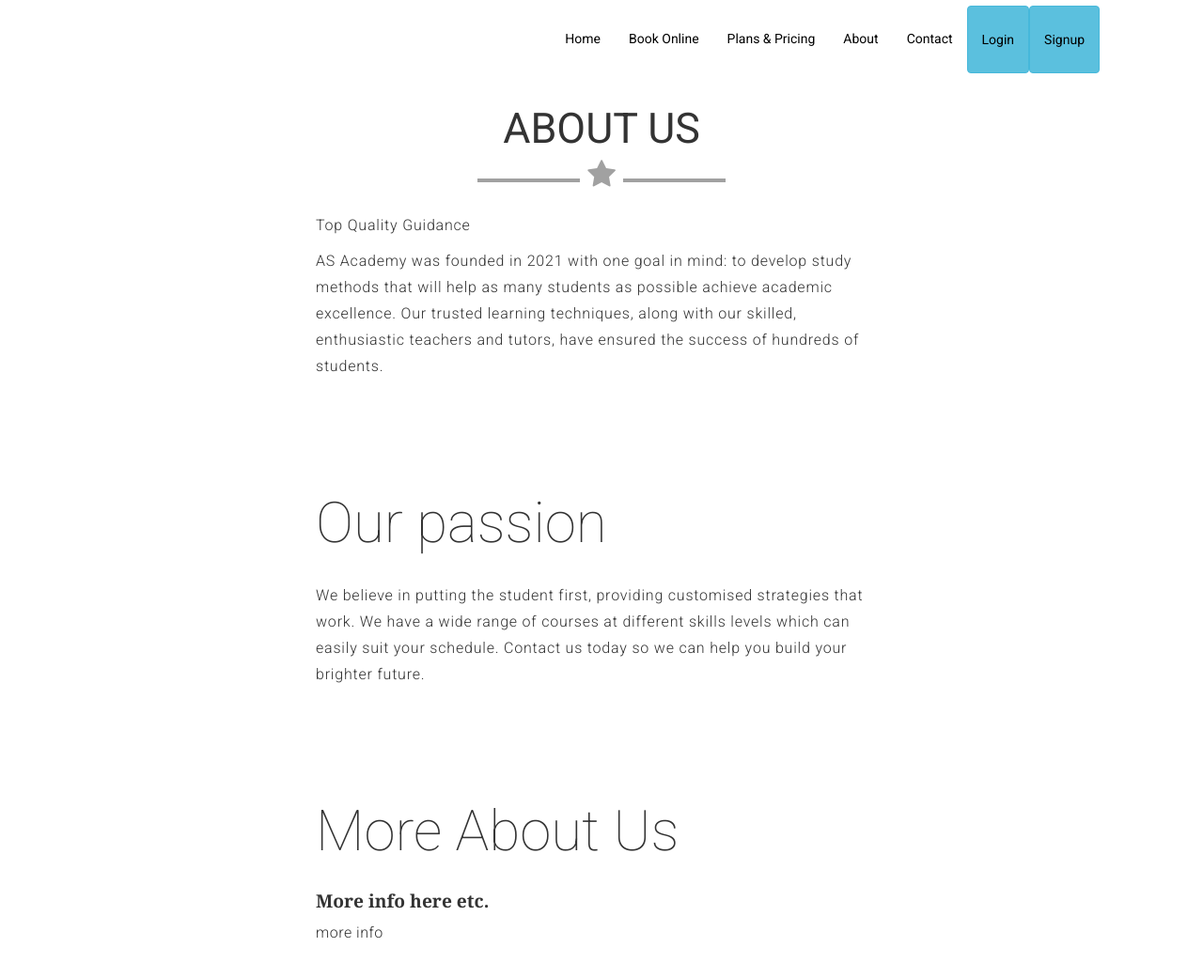
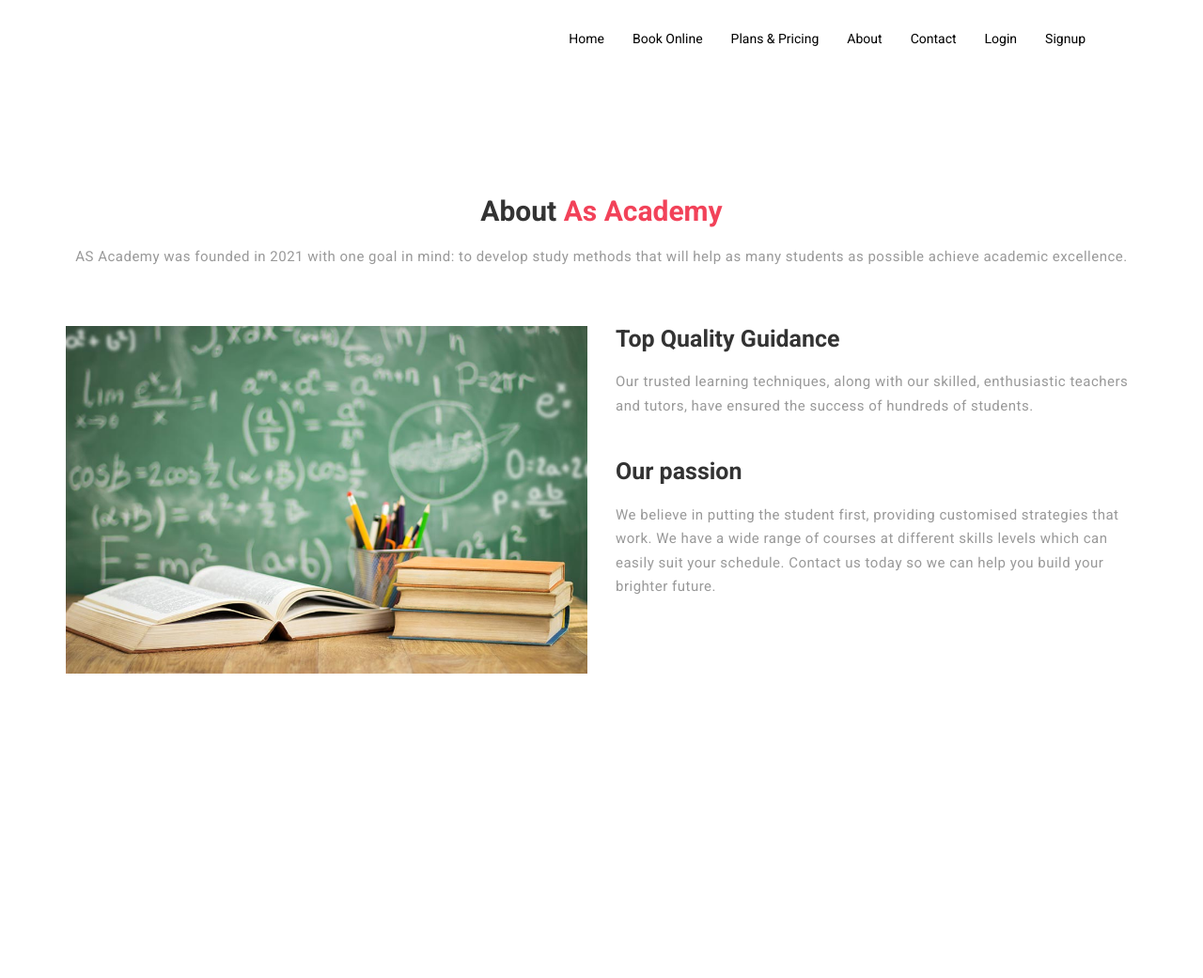
Before and after one commit to rising-stark/edtech_asacademy, a Django app: page /about/ in a window 1280 px wide. Shown: the whole page at 94% size. After the commit the page ends 717 px from the top, so only its background shows below. Run offline with Django 3.2, Linux system fonts and the light colour scheme; some libraries are stand-ins or nearby versions.

```diff
--- a/src/static/css/about.css
+++ b/src/static/css/about.css
@@ -1,196 +1,51 @@
-
-
-.introduction > p,
-.location > p,
-.content-footer > p {
-  font-weight: 300;
-  letter-spacing: 0.05em;
+.about {
+  padding: 130px 0;
 }
 
+.about .heading h2 {
+  font-size: 30px;
+  font-weight: 700;
+  margin: 0;
+  padding: 0;
 
-.questions > h2 {
-  font-family: "Gentium Book Basic", Georgia, serif;
-  font-size: 1.2em;
-  font-weight: bold;
 }
 
-/* -------------------------
-      Global Styles
-   -------------------------*/
-
-
-.starcontainer h2 {
-  font-size: 2.8em;
-  margin-bottom: 0.2em;
+.about .heading h2 span {
+  color: #F24259;
 }
 
-
-.starcontainerportfolio > h2 {
-  text-align: center;
-  font-size: 2.8em;
-  margin-bottom: 0.2em;
+.about .heading p {
+  font-size: 15px;
+  font-weight: 400;
+  line-height: 1.7;
+  color: #999999;
+  margin: 20px 0 60px;
+  padding: 0;
 }
 
-
-.fa-star {
-  margin-bottom: 0 auto;
+.about h3 {
+  font-size: 25px;
+  font-weight: 700;
+  margin: 0;
+  padding: 0;
 }
 
-
-hr {
-  border: 2px solid #a1a1a1;
-  width: 15.7em;
-  margin-top: -1em;
-  margin-bottom: 2em;
-  background-color: white;
+.about p {
+  font-size: 15px;
+  font-weight: 400;
+  line-height: 1.7;
+  color: #999999;
+  margin: 20px 0 15px;
+  padding: 0;
 }
 
-
-hr, .fa-star {
-  background-color: #fff;
-  padding: 0 .25em
+.about h4 {
+  font-size: 15px;
+  font-weight: 500;
+  margin: 8px 0;
 }
 
-
-.starcontainer .fa {
-  color: #a1a1a1;
+.about h4 i {
+  color: #F24259;
+  margin-right: 10px;
 }
-
-
-.starcontainerportfolio .fa {
-  color: #a1a1a1;
-  display: inline-block;
-}
-
-
-/* -------------------------
-      Layout Declarations
-   -------------------------*/
-
-
-.masthead-heading,
-.masthead-intro,
-.content-footer,
-.starcontainer,
-.starcontainerportfolio {
-  text-align: center;
-}
-
-
-.masthead {
-  background-image: url("https://unsplash.imgix.net/5/night-city.jpg?q=75&fm=jpg&s=17d530aa2cd2080b1aba21843cc5f433");
-  background-repeat: no-repeat;
-  border-top: solid 1em #a1a1a1;
-  border-bottom: solid 1em #a1a1a1;
-  background-size: cover;
-  padding: 6em 0;
-}
-
-
-.masthead > img {
-  max-height: 6em;
-  border-radius: 150%;
-  display: block;
-  margin: 0 auto;
-  border: 4px solid #a1a1a1;
-}
-
-
-.masthead-intro {
-  margin-bottom: 0.1em;
-  font-family: 'Shadows Into Light', cursive;
-  font-size: 2em;
-}
-
-
-.masthead-heading {
-  margin-top: -0.2em;
-  font-family: 'Shadows Into Light', cursive;
-  font-weight: bold;
-  font-size: 6em;
-  letter-spacing: -0.02em;
-  text-transform: uppercase;
-}
-
-
-.content-footer,
-.introduction,
-.location,
-.questions {
-  max-width: 38em;
-  margin-left: auto;
-  margin-right: auto;
-  margin-top: 2em;
-}
-
-
-.questions {
-  padding-bottom: 1.5em;
-}
-
-/* -------------------------
-        Footer
-   -------------------------*/
-.social {
-  padding: 0;
-  list-style: none;
-}
-
-
-section > h1 {
-  margin-top: 2em;
-}
-
-
-.social > li {
-  display: inline-block;
-  padding-right: 1em;
-}
-
-
-.content-footer > p {
-  color: white;
-}
-
-
-.content-footer > a {
-  margin-right: 0.1em;
-}
-
-
-.content-footer {
-  background-color: #282828;
-  max-width: 100%;
-  padding: 4em 0;
-}
-
-
-/* -------------------------
-        Media query
-   -------------------------*/
-
-
-@media only screen and (max-width: 500px) {
-    .img-responsive {
-      /*margin-top: -1em;*/
-    }
-    .box:nth-child(1n+2) {
-      border-top: 3px solid #a1a1a1;
-      padding-top: 3em;
-    }
-    .box {
-     display: block;
-     width: 75%;
-     padding-left: 2em;
-     padding-top: 0;
-   }
-   .content-footer {
-    font-size: 0.8em;
-  }
-  .masthead {
-    padding: 3em 0;
-  }
-  .masthead-heading {
-    font-size: 3em;
-  }
-}
--- a/src/static/js/main.js
+++ b/src/static/js/main.js
@@ -45,3 +45,9 @@ $(document).ready(function() {
             duration:1000
           });
         });
+
+
+        function toggleForm() {
+          var container = document.querySelector(".container");
+          container.classList.toggle("active");
+        }
--- a/src/templates/about.html
+++ b/src/templates/about.html
@@ -13,26 +13,35 @@
 
     {% include "navbar.html" %}
 
-<!-- ***** About me ***** -->
+    <section class="about" id="about">
+      <div class="container">
+          <div class="heading text-center">
+              <h2>About
+                  <span>As Academy</span></h2>
+              <p>AS Academy was founded in 2021 with one goal in mind: to develop study methods
+                that will help as many students as possible achieve academic excellence.
 
-<section class="introduction">
-  <div class="starcontainer">
-    <h2>ABOUT US</h2>
-    <i class="fa fa-star fa-2x"></i>
-    <hr class="star"></hr>
-  </div>
-    <p>Top Quality Guidance</p>
 
-    <p>AS Academy was founded in 2021 with one goal in mind: to develop study methods that will help as many students as possible achieve academic excellence. Our trusted learning techniques, along with our skilled, enthusiastic teachers and tutors, have ensured the success of hundreds of students.</p>
-</section>
+              </p>
+          </div>
+          <div class="row">
+              <div class="col-lg-6">
+                  <img src="{% static 'images/about.jpg' %}" alt="about" class="img-fluid" >
+              </div>
+              <div class="col-lg-6">
+                  <h3>Top Quality Guidance</h3>
+                  <p>  Our trusted learning techniques, along with our skilled, enthusiastic teachers and
+                    tutors, have ensured the success of hundreds of students.</p>
+         <br>
 
-<section class="location">
-    <h1>Our passion</h1>
-    <p>We believe in putting the student first, providing customised strategies that work. We have a wide range of courses at different skills levels which can easily suit your schedule. Contact us today so we can help you build your brighter future.</p>
-</section>
+                      <h3>Our passion</h3>
+                      <p>We believe in putting the student first, providing customised strategies that work.
+                        We have a wide range of courses at different skills levels which can easily suit your schedule.
+                         Contact us today so we can help you build your brighter future.</p>
 
-<section class="questions">
-    <h1>More About Us</h1>
-      <h2>More info here etc.</h2>
-       <p>more info</p>
-</section>
+                      </div>
+                  </div>
+              </div>
+          </div>
+      </div>
+  </section>
--- a/src/templates/navbar.html
+++ b/src/templates/navbar.html
@@ -6,7 +6,7 @@
           <div class="navigation-bar">
 
 
-      <!--    <span><a class="logo" href="#"><img class="logo" src="logoas.png"/></a></span>  logo needs resizing -->
+
 
 
               <button type="button" class="navbar-toggle">
@@ -31,10 +31,10 @@
                 <li><a href="/contact">Contact</a></li>
                 {% if request.user.is_authenticated %}
                 <li><a href="/profile">Welcome, <b><em>{{ request.user}}</em></b>&nbsp;&nbsp;<i class="fa fa-user"></i></a></li>
-                <li><a href="/logout" class="btn btn-info">logout</a></li>
+                <li><a href="/logout" >logout</a></li>
                 {% else %}
-                <li><a href="/login" class="btn btn-info">Login</a></li>
-                <li><a href="/signup" class="btn btn-info">Signup</a></li>
+                <li><a href="/login" >Login</a></li>
+                <li><a href="/signup" >Signup</a></li>
                 {% endif %}
               </ul>
             </div><!-- end .navbar-collapse -->
```
Also changed, not shown: src/templates/login.html (+23 -36 lines), src/static/images/about.jpg (added).
